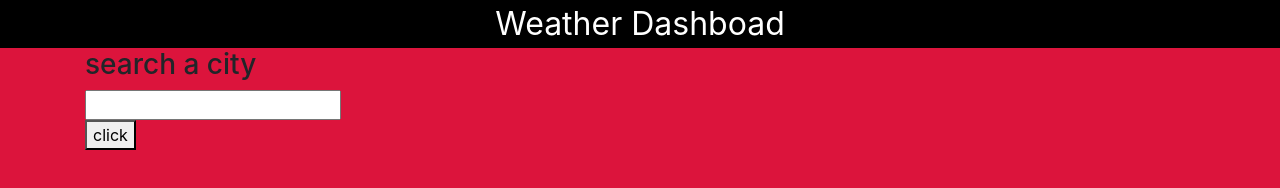
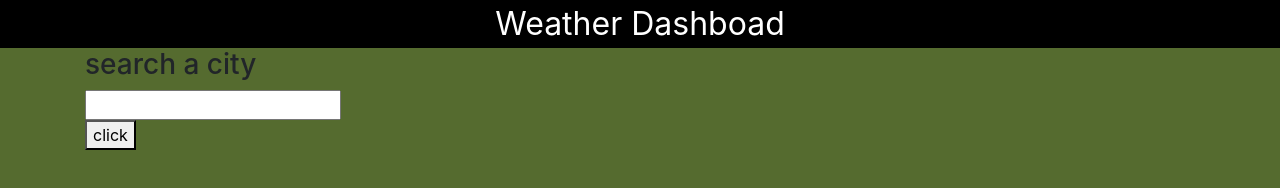
Before and after one commit to foosmahamud/WeatherDashboardhomework-week4, a plain HTML site: page index.html in a window 1280 px wide. Drawn offline with nearby package versions, Linux system fonts and the light colour scheme.

Commit message:
changed .css background color

```diff
--- a/Assets/css/style.css
+++ b/Assets/css/style.css
@@ -1,5 +1,5 @@
 body{
-    background-color: crimson;
+    background-color: darkolivegreen;
 }
 
 nav {
```
